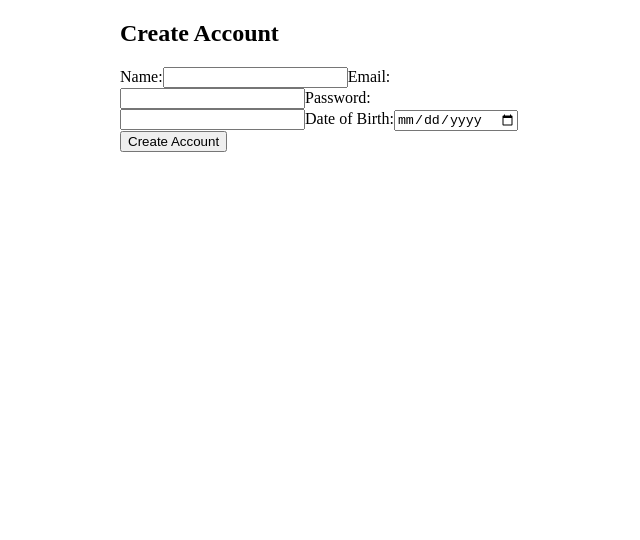
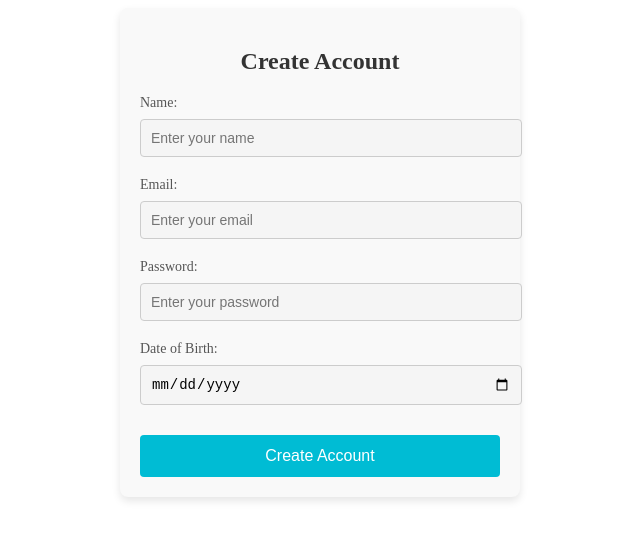
Before and after one commit to Benaissanabila/FoodiesNP, a Vue app in the folder Client/: page /create-account in a window 1280 px wide. Shown: the top 540 px of the page, without its empty margins (320-960 px from the left). Built offline with nearby package versions, Linux system fonts and the light colour scheme; what v-calendar would draw is missing.

Commit message:
apparence du login et create account est belle

```diff
--- a/Client/src/views/CreateAccount.vue
+++ b/Client/src/views/CreateAccount.vue
@@ -20,32 +20,105 @@ const createAccount = async () => {
 </script>
 
 <template>
-  <div class="create-account">
+  <div class="create-account-container">
     <h2>Create Account</h2>
-    <form @submit.prevent="createAccount">
-      <label>Name:</label>
-      <input v-model="name" type="text" required />
+    <form @submit.prevent="createAccount" class="create-account-form">
+      <div class="form-group">
+        <label for="name">Name:</label>
+        <input id="name" v-model="name" type="text" required placeholder="Enter your name" />
+      </div>
 
-      <label>Email:</label>
-      <input v-model="email" type="email" required />
+      <div class="form-group">
+        <label for="email">Email:</label>
+        <input id="email" v-model="email" type="email" required placeholder="Enter your email" />
+      </div>
 
-      <label>Password:</label>
-      <input v-model="password" type="password" required />
+      <div class="form-group">
+        <label for="password">Password:</label>
+        <input id="password" v-model="password" type="password" required placeholder="Enter your password" />
+      </div>
 
-      <label>Date of Birth:</label>
-      <input v-model="dob" type="date" required />
+      <div class="form-group">
+        <label for="dob">Date of Birth:</label>
+        <input id="dob" v-model="dob" type="date" required />
+      </div>
 
-      <button type="submit">Create Account</button>
+      <button type="submit" class="submit-button">Create Account</button>
     </form>
 
-    <div v-if="store.loading">Creating account...</div>
-    <div v-if="store.error">{{ store.error }}</div>
+    <div v-if="store.loading" class="loading-message">Creating account...</div>
+    <div v-if="store.error" class="error-message">{{ store.error }}</div>
   </div>
 </template>
 
 <style scoped>
-.create-account {
+.create-account-container {
   max-width: 400px;
   margin: auto;
+  padding: 20px;
+  background-color: #f9f9f9;
+  border-radius: 8px;
+  box-shadow: 0 4px 8px rgba(0, 0, 0, 0.1);
+  text-align: center;
+}
+
+h2 {
+  margin-bottom: 20px;
+  color: #333;
+}
+
+.create-account-form {
+  display: flex;
+  flex-direction: column;
+}
+
+.form-group {
+  margin-bottom: 20px;
+  text-align: left;
+}
+
+label {
+  display: block;
+  font-size: 14px;
+  margin-bottom: 8px;
+  color: #555;
+}
+
+input {
+  width: 100%;
+  padding: 10px;
+  font-size: 14px;
+  border: 1px solid #ccc;
+  border-radius: 4px;
+  background-color: #f5f5f5;
+}
+
+input:focus {
+  border-color: #00bcd4;
+  outline: none;
+  background-color: #fff;
+}
+
+.submit-button {
+  background-color: #00bcd4;
+  border: none;
+  color: white;
+  padding: 12px;
+  font-size: 16px;
+  border-radius: 4px;
+  cursor: pointer;
+  margin-top: 10px;
+  width: 100%;
+}
+
+.submit-button:hover {
+  background-color: #009bb7;
+}
+
+.loading-message,
+.error-message {
+  margin-top: 20px;
+  color: #d9534f;
+  font-size: 14px;
 }
 </style>
--- a/Client/src/views/LoginView.vue
+++ b/Client/src/views/LoginView.vue
@@ -1,12 +1,12 @@
 <script setup lang="ts">
 import { ref } from 'vue';
-import { useRouter } from 'vue-router'; // Importer le router
+import { useRouter } from 'vue-router';
 import { useUserStore } from '@/stores/UserStore';
 
 const store = useUserStore();
 const email = ref('');
 const password = ref('');
-const router = useRouter(); // Créer une instance du router
+const router = useRouter();
 
 // Fonction de login
 const login = async () => {
@@ -15,25 +15,29 @@ const login = async () => {
 
 // Fonction pour rediriger vers la page de création de compte
 const goToCreateAccount = () => {
-  router.push('/create-account'); // Rediriger vers la page de création de compte
+  router.push('/create-account');
 };
 </script>
 
 <template>
-  <div class="login">
+  <div class="login-container">
     <h2>Login</h2>
-    <form @submit.prevent="login">
-      <label>Email:</label>
-      <input v-model="email" type="email" required />
+    <form @submit.prevent="login" class="login-form">
+      <div class="form-group">
+        <label for="email">Email:</label>
+        <input id="email" v-model="email" type="email" required placeholder="Enter your email" />
+      </div>
 
-      <label>Password:</label>
-      <input v-model="password" type="password" required />
+      <div class="form-group">
+        <label for="password">Password:</label>
+        <input id="password" v-model="password" type="password" required placeholder="Enter your password" />
+      </div>
 
-      <button type="submit">Login</button>
+      <button type="submit" class="submit-button">Login</button>
     </form>
 
-    <div v-if="store.loading">Logging in...</div>
-    <div v-if="store.error">{{ store.error }}</div>
+    <div v-if="store.loading" class="loading-message">Logging in...</div>
+    <div v-if="store.error" class="error-message">{{ store.error }}</div>
 
     <!-- Bouton pour créer un compte -->
     <button class="create-account-button" @click="goToCreateAccount">
@@ -43,16 +47,81 @@ const goToCreateAccount = () => {
 </template>
 
 <style scoped>
-.login {
+.login-container {
   max-width: 400px;
   margin: auto;
+  padding: 20px;
+  background-color: #f9f9f9;
+  border-radius: 8px;
+  box-shadow: 0 4px 8px rgba(0, 0, 0, 0.1);
+  text-align: center;
+}
+
+h2 {
+  margin-bottom: 20px;
+  color: #333;
+}
+
+.login-form {
+  display: flex;
+  flex-direction: column;
+}
+
+.form-group {
+  margin-bottom: 20px;
+  text-align: left;
+}
+
+label {
+  display: block;
+  font-size: 14px;
+  margin-bottom: 8px;
+  color: #555;
+}
+
+input {
+  width: 100%;
+  padding: 10px;
+  font-size: 14px;
+  border: 1px solid #ccc;
+  border-radius: 4px;
+  background-color: #f5f5f5;
+}
+
+input:focus {
+  border-color: #00bcd4;
+  outline: none;
+  background-color: #fff;
+}
+
+.submit-button {
+  background-color: #00bcd4;
+  border: none;
+  color: white;
+  padding: 12px;
+  font-size: 16px;
+  border-radius: 4px;
+  cursor: pointer;
+  margin-top: 10px;
+  width: 100%;
+}
+
+.submit-button:hover {
+  background-color: #009bb7;
+}
+
+.loading-message,
+.error-message {
+  margin-top: 20px;
+  color: #d9534f;
+  font-size: 14px;
 }
 
 .create-account-button {
   margin-top: 20px;
-  background-color: #00bcd4;
-  border: none;
-  color: white;
+  background-color: transparent;
+  border: 2px solid #00bcd4;
+  color: #00bcd4;
   padding: 10px;
   width: 100%;
   border-radius: 4px;
@@ -60,6 +129,7 @@ const goToCreateAccount = () => {
 }
 
 .create-account-button:hover {
-  background-color: #77d2de;
+  background-color: #00bcd4;
+  color: white;
 }
 </style>
```
